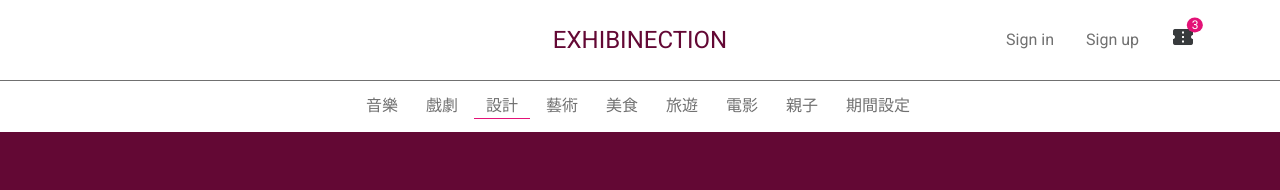
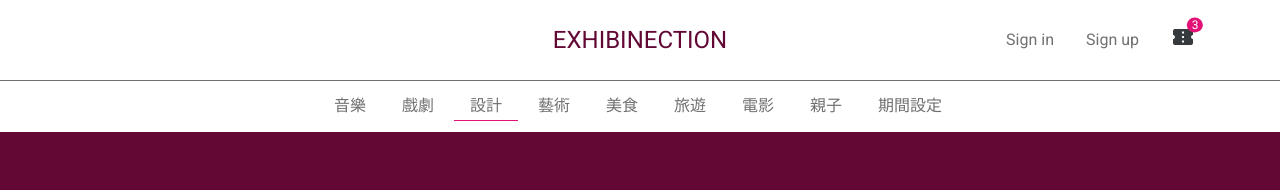
Before and after one commit to spmdl/exhibinection-website, a plain HTML site: page design.html in a window 1280 px wide. Shown: the top 190 px of the page. Drawn offline with nearby package versions, Linux system fonts and the light colour scheme.

Commit message:
Update 2021-08-28T02:13:37.843Z

```diff
--- a/design.html
+++ b/design.html
@@ -143,34 +143,34 @@
   </div>
 </div>
 
-<nav class="d-flex justify-content-center ">
+<nav class="nav-scroller d-flex justify-content-center ">
   <ul class="nav overflow-x-scroll flex-nowrap text-nowrap">
     <li class="me-xxs">
-      <a class="nav-link underline-hover fs-1 fs-md-2 px-xxs px-sm-xs" aria-current="page" href="#">音樂</a>
+      <a class="nav-link underline-hover fs-1 fs-md-2 px-1 px-sm-2" aria-current="page" href="#">音樂</a>
     </li>
     <li class="me-xxs">
-      <a class="nav-link underline-hover fs-1 fs-md-2 px-xxs px-sm-xs" href="#">戲劇</a>
+      <a class="nav-link underline-hover fs-1 fs-md-2 px-1 px-sm-2" href="#">戲劇</a>
     </li>
     <li class="me-xxs">
-      <a class="nav-link active underline-hover fs-1 fs-md-2 px-xxs px-sm-xs" href="./design.html">設計</a>
+      <a class="nav-link active underline-hover fs-1 fs-md-2 px-1 px-sm-2" href="./design.html">設計</a>
     </li>
     <li class="me-xxs">
-      <a class="nav-link underline-hover fs-1 fs-md-2 px-xxs px-sm-xs" href="#">藝術</a>
+      <a class="nav-link underline-hover fs-1 fs-md-2 px-1 px-sm-2" href="#">藝術</a>
     </li>
     <li class="me-xxs">
-      <a class="nav-link underline-hover fs-1 fs-md-2 px-xxs px-sm-xs" href="#">美食</a>
+      <a class="nav-link underline-hover fs-1 fs-md-2 px-1 px-sm-2" href="#">美食</a>
     </li>
     <li class="me-xxs">
-      <a class="nav-link underline-hover fs-1 fs-md-2 px-xxs px-sm-xs" href="#">旅遊</a>
+      <a class="nav-link underline-hover fs-1 fs-md-2 px-1 px-sm-2" href="#">旅遊</a>
     </li>
     <li class="me-xxs">
-      <a class="nav-link underline-hover fs-1 fs-md-2 px-xxs px-sm-xs" href="#">電影</a>
+      <a class="nav-link underline-hover fs-1 fs-md-2 px-1 px-sm-2" href="#">電影</a>
     </li>
     <li class="me-xxs">
-      <a class="nav-link underline-hover fs-1 fs-md-2 px-xxs px-sm-xs" href="#">親子</a>
+      <a class="nav-link underline-hover fs-1 fs-md-2 px-1 px-sm-2" href="#">親子</a>
     </li>
     <li class="me-xxs">
-      <a class="nav-link underline-hover fs-1 fs-md-2 px-xxs px-sm-xs" href="#">期間設定</a>
+      <a class="nav-link underline-hover fs-1 fs-md-2 px-1 px-sm-2" href="#">期間設定</a>
     </li>
   </ul>
 </nav>
```
Also changed, not shown: detail.html (+10 -10 lines), index.html (+10 -10 lines), assets/style/all.css, 1 other file.
